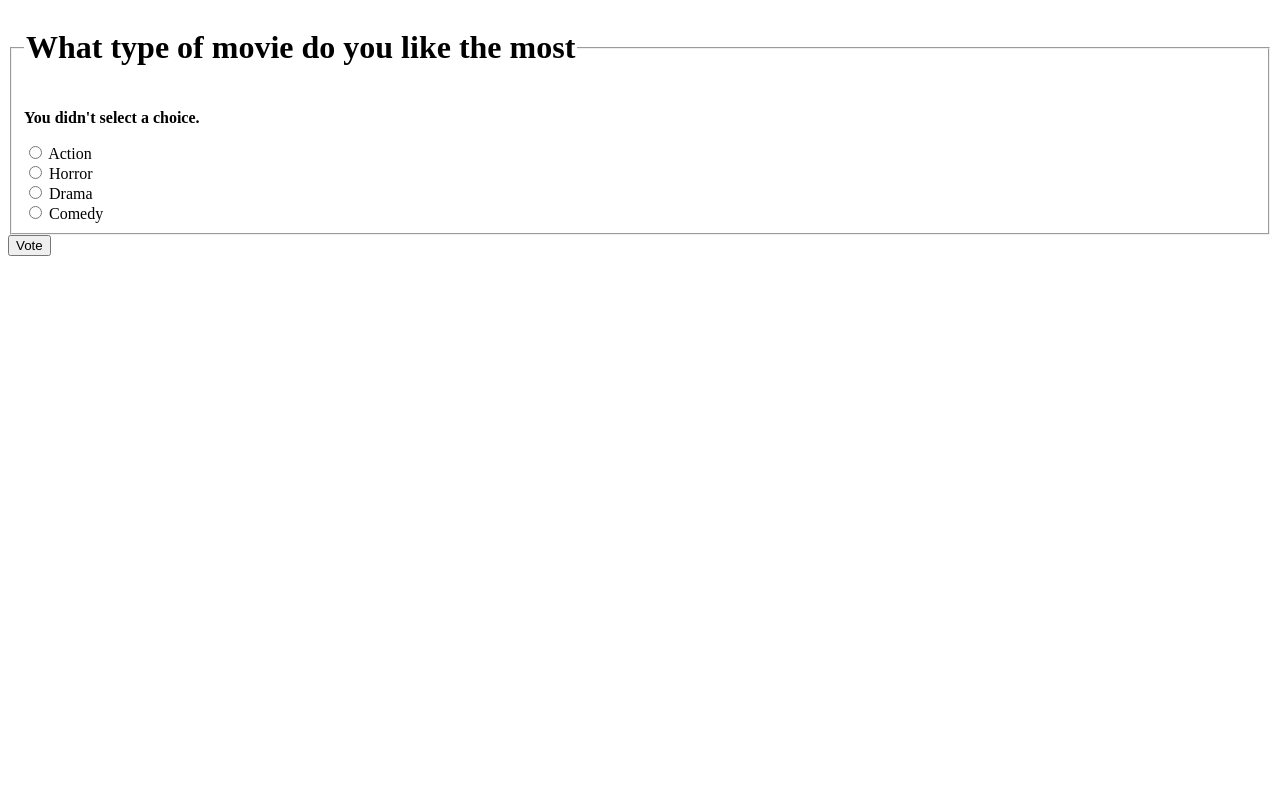
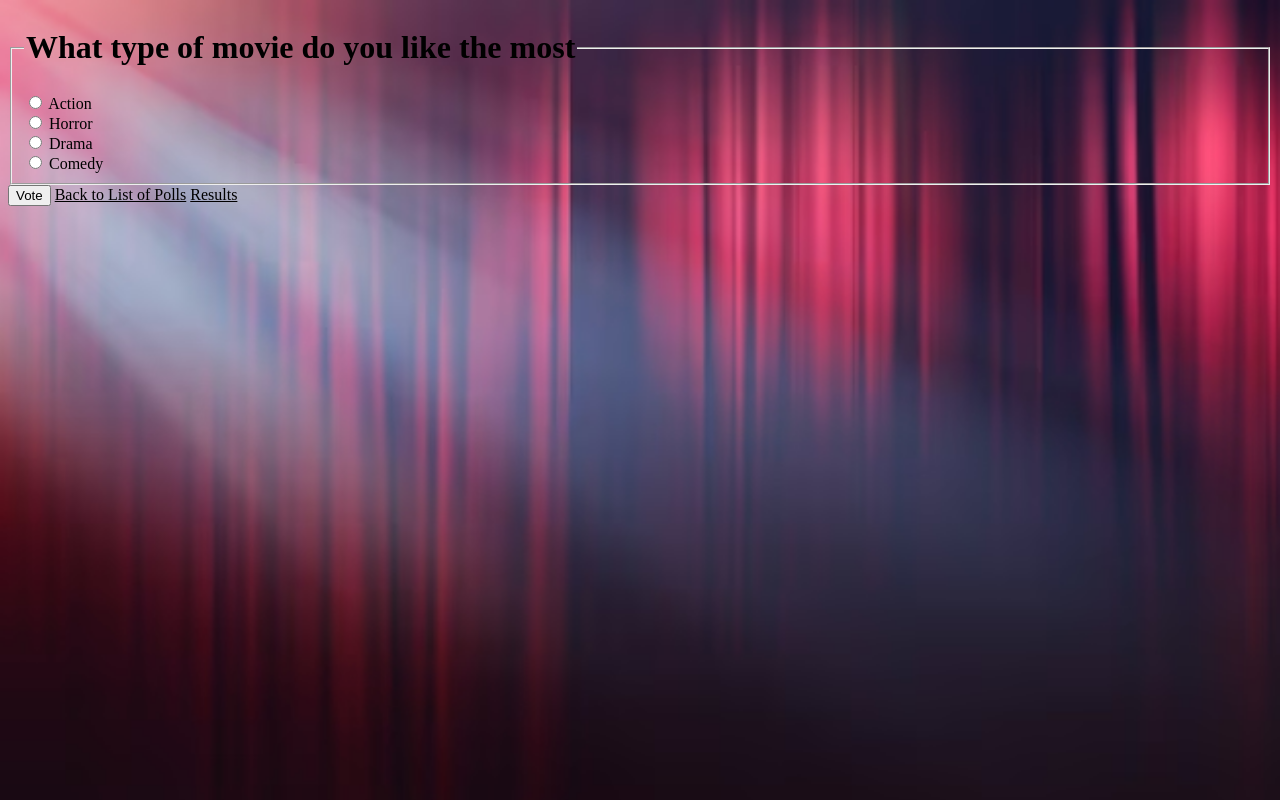
Before and after one commit to NewOsakA/ku-polls, a Django app: page /polls/1/vote/ in a window 1280 px wide. Run offline with Django 4.2, Linux system fonts and the light colour scheme; data comes from the database, SQL or seed files in the repository.

Commit message:
UI Adjustments

```diff
--- a/polls/static/polls/style.css
+++ b/polls/static/polls/style.css
@@ -1,6 +1,48 @@
 li a {
-    color: green;
+    color: white;
+    font-size: 25px;
+}
+h1, a {
+    color: black;
 }
 body {
-    background: white url("images/background.png") no-repeat;
+    background: white url("images/new_background.png") no-repeat ;
+    background-size: cover;
 }
+.alert {
+    background-color: #FACECE;
+    color: red;
+    text-align: center;
+    padding: 3px;
+}
+.vote_count{
+    text-align: center;
+}
+
+table, th, td {
+    border: 1px solid gray;
+    border-collapse: collapse;
+    padding: 8px;
+}
+
+th {
+    background-color: #4CAF50;
+    color: white;
+    text-align: center;
+}
+
+td {
+    text-align: left;
+    font-size: 14px;
+}
+
+tr:nth-child(even) {
+    background-color: #f2f2f2;
+}
+tr:nth-child(odd) {
+    background-color: #f2f2f2;
+}
+
+tr:hover {
+    background-color: #F9C7CA;
+}
--- a/polls/templates/polls/detail.html
+++ b/polls/templates/polls/detail.html
@@ -1,12 +1,30 @@
+{% load static %}
+<link rel="stylesheet" href="{% static 'polls/style.css' %}">
+
 <form action="{% url 'polls:vote' question.id %}" method="post">
     {% csrf_token %}
     <fieldset>
         <legend><h1>{{ question.question_text }}</h1></legend>
-    {% if error_message %}<p><strong>{{ error_message }}</strong></p>{% endif %}
+
+        {% if messages %}
+            {% for message in messages %}
+                <div class="alert">
+                    <h2>{{ message }}</h2>
+                </div>
+            {% endfor %}
+        {% endif %}
+
         {% for choice in question.choice_set.all %}
+            <div class="choice-item">
                 <input type="radio" name="choice" id="choice{{ forloop.counter }}" value="{{ choice.id }}">
-        <label for="choice{{ forloop.counter }}">{{ choice.choice_text }}</label><br>
+                <label class="choice_text" for="choice{{ forloop.counter }}">{{ choice.choice_text }}</label>
+            </div>
         {% endfor %}
     </fieldset>
+
+    <div class="form-actions">
         <input type="submit" value="Vote">
+        <a href="{% url 'polls:index' %}" class="button">Back to List of Polls</a>
+        <a href="{% url 'polls:results' question.id %}" class="button">Results</a>
+    </div>
 </form>
--- a/polls/urls.py
+++ b/polls/urls.py
@@ -1,5 +1,4 @@
 from django.urls import path
-
 from . import views
 
 app_name = 'polls'
--- a/polls/views.py
+++ b/polls/views.py
@@ -39,7 +39,7 @@ class DetailView(generic.DetailView):
         """
         question = self.get_object()
         if not question.can_vote():
-            messages.error(request, "Voting is not allowed for this question right now.")
+            messages.error(request, "Voting on this question is currently not allowed.")
             return HttpResponseRedirect(reverse('polls:index'))
         return super().get(request, *args, **kwargs)
 
@@ -47,6 +47,14 @@ class DetailView(generic.DetailView):
 class ResultsView(generic.DetailView):
     model = Question
     template_name = 'polls/results.html'
+
+    def get_queryset(self):
+        """
+        Excludes any questions that aren't published yet.
+        """
+        published_question_list = [q.pk for q in Question.objects.all()
+                                   if q.is_published()]
+        return Question.objects.filter(pk__in=published_question_list)
 
 
 def vote(request, question_id):
```
Also changed, not shown: polls/templates/polls/index.html (+6 -2 lines), polls/templates/polls/results.html (+16 -7 lines), polls/static/polls/images/new_background.png (added). Lines whose indentation alone changed are shown as unchanged.
